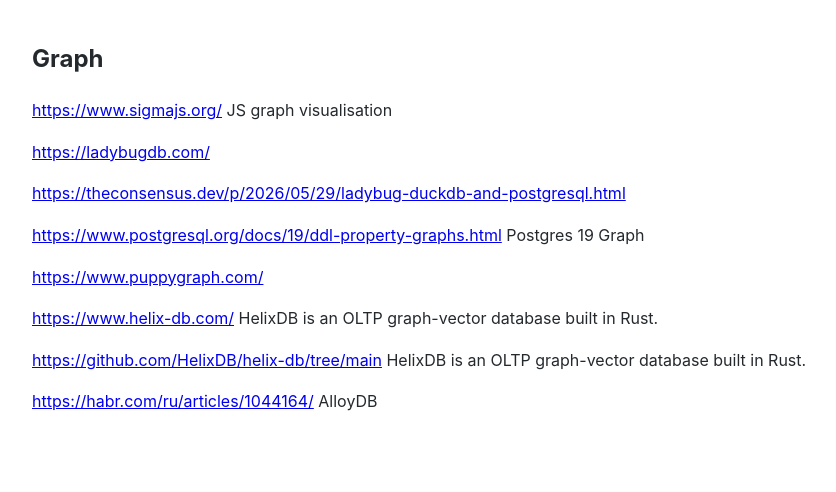
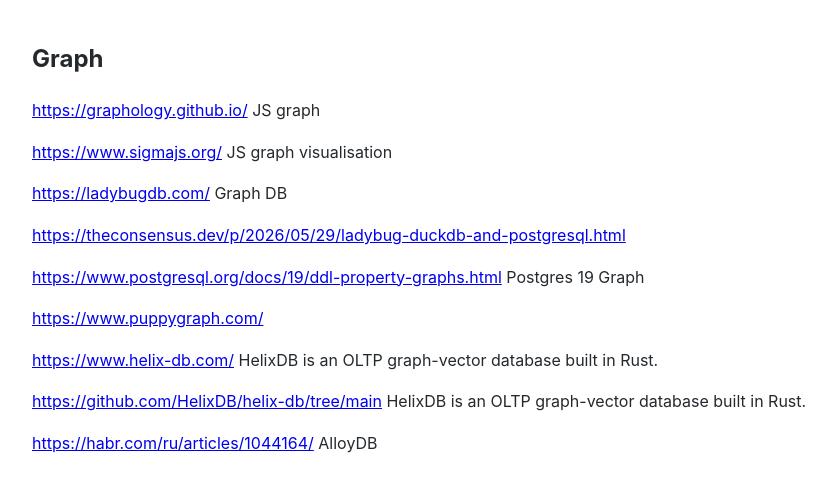
Before and after one commit to Michael-Lubinsky/michael-lubinsky.github.com, a Jekyll site: the page built from graph/graph.md, in a window 1280 px wide. Shown: the top 492 px of the page, without its empty margins (158-994 px from the left). Built offline with Jekyll 4.4.1, drawn with Linux system fonts in a browser that asks for light colours; our own code applies the rules of GitHub Pages for plain Markdown files.

Commit message:
Update graph.md

```diff
--- a/graph/graph.md
+++ b/graph/graph.md
@@ -1,8 +1,10 @@
 ## Graph
+
+<https://graphology.github.io/> JS graph
 
 <https://www.sigmajs.org/> JS graph visualisation
 
-<https://ladybugdb.com/>
+<https://ladybugdb.com/> Graph DB
 
 <https://theconsensus.dev/p/2026/05/29/ladybug-duckdb-and-postgresql.html>
 
```
